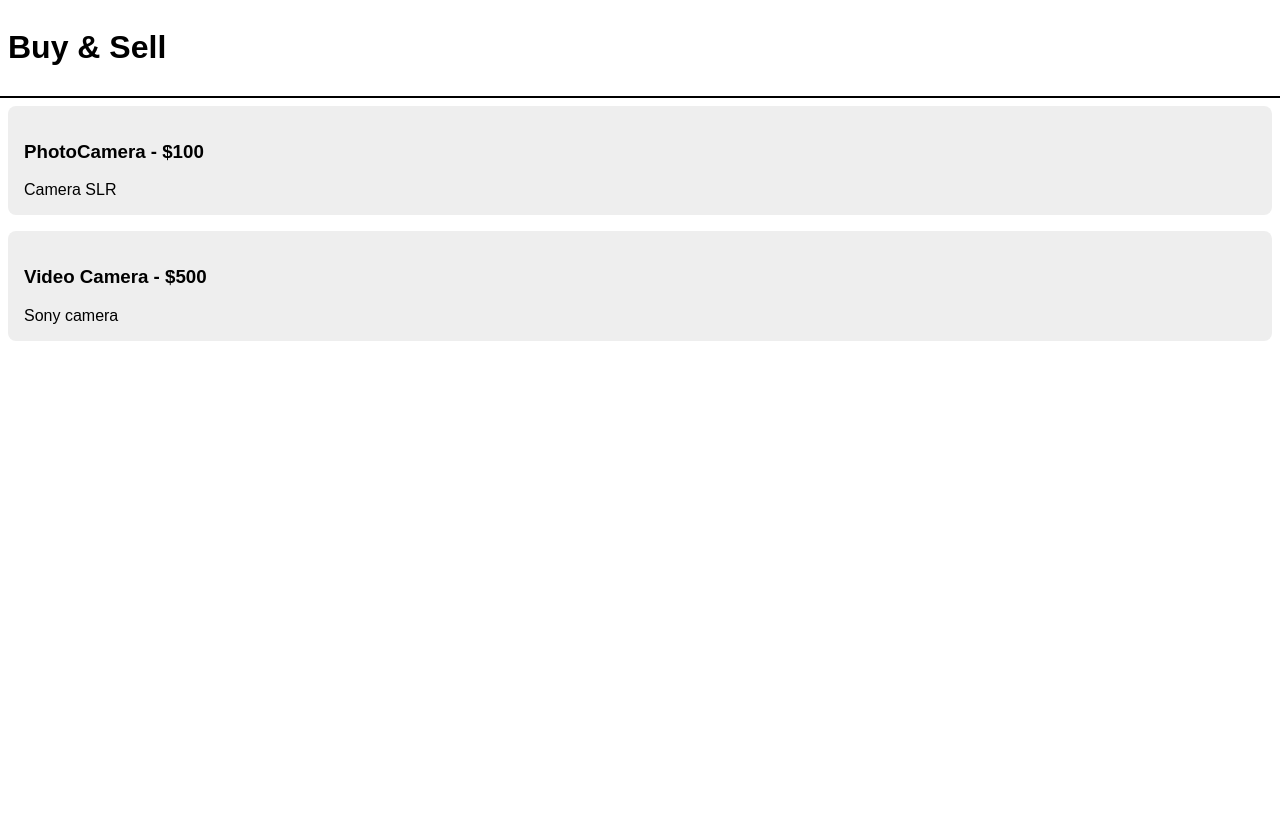
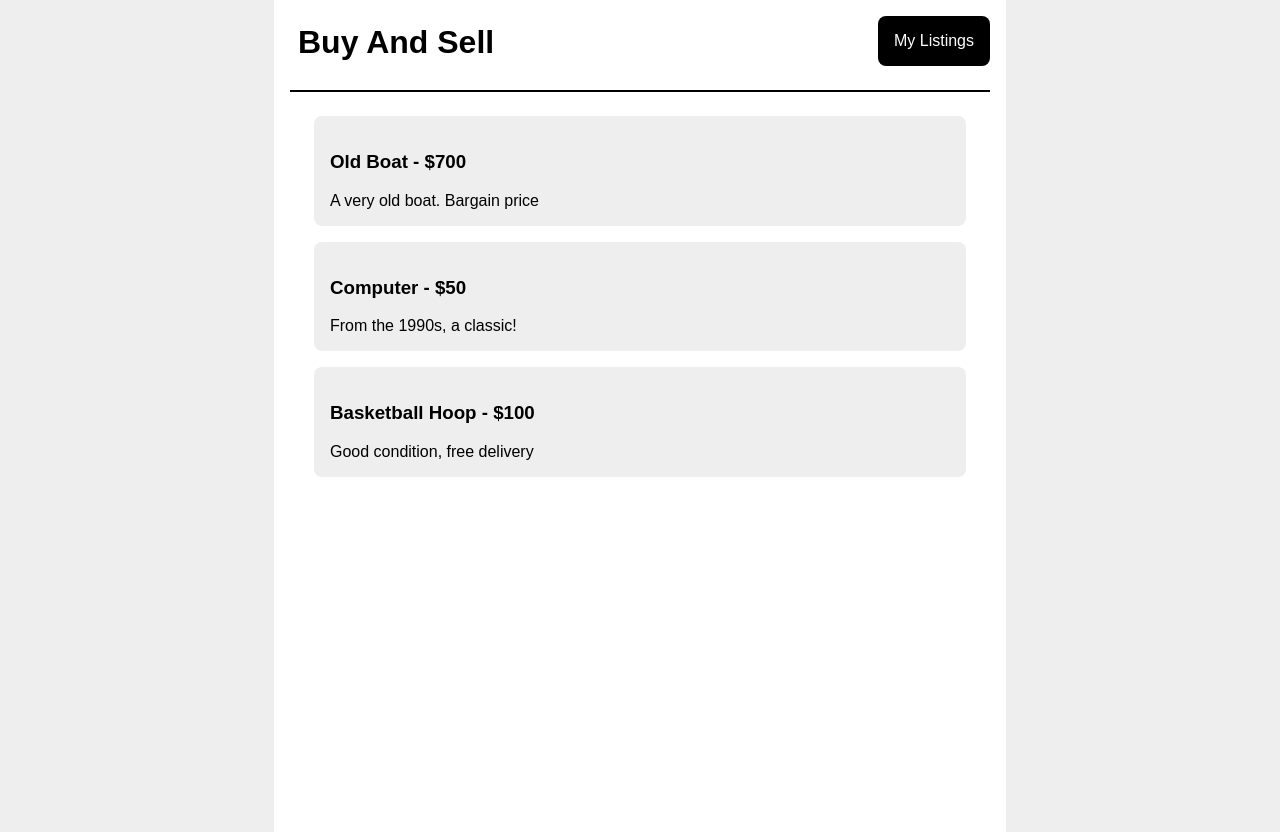
Before and after one commit to parthippkn/angular, an Angular app in the folder sample-1/: page /listings in a window 1280 px wide. Before the commit the page ends 800 px from the top, so only its background shows below. Built offline with nearby package versions, Linux system fonts and the light colour scheme.

Commit message:
Added more components

```diff
--- a/sample-1/src/app/app.component.html
+++ b/sample-1/src/app/app.component.html
@@ -1,5 +1,8 @@
-
-<div id="top-bar"><h1> {{ title }}</h1></div>
-
-
-<router-outlet></router-outlet>
+<div id="page-wrap">
+    <div id="max-width-column">
+        <app-nav-bar></app-nav-bar>
+        <div id="content-wrap">
+            <router-outlet></router-outlet>
+        </div>
+    </div>
+</div>
--- a/sample-1/src/app/contact-page/contact-page.component.html
+++ b/sample-1/src/app/contact-page/contact-page.component.html
@@ -1 +1,11 @@
-<p>contact-page works!</p>
+<div class="content-box">
+    <div>
+        Email: <input type="text" [(ngModel)]="email">
+    </div>
+    <div>
+        Message: <textarea rows="5" cols="20" [(ngModel)]="message"> </textarea>
+    </div>
+    <div>
+        <button (click)="sendMessage()">Send Message</button>
+    </div>
+</div>
--- a/sample-1/src/app/contact-page/contact-page.component.ts
+++ b/sample-1/src/app/contact-page/contact-page.component.ts
@@ -1,5 +1,7 @@
 import { Component, OnInit } from '@angular/core';
-
+import {ActivatedRoute, Route, Router} from '@angular/router';
+import { fakeListings } from '../fake-data';
+import { Listing } from '../types';
 @Component({
   selector: 'app-contact-page',
   templateUrl: './contact-page.component.html',
@@ -7,9 +9,22 @@
 })
 export class ContactPageComponent implements OnInit {
 
-  constructor() { }
+  email:string = 'seller@sellerdummy.com';
+  message:string = '';
+  listing:Listing;
+
+  constructor(private route:ActivatedRoute,
+      private router: Router
+      ) { }
 
   ngOnInit(): void {
+    const id = this.route.snapshot.paramMap.get('id');
+    this.listing = fakeListings.find(listing => listing.id === id);
+    this.message = `Hi, I am interested in "${this.listing.name}" `
+  }
+
+  sendMessage():void {
+    this.router.navigateByUrl("/listings");
   }
 
 }
--- a/sample-1/src/app/edit-listing-page/edit-listing-page.component.ts
+++ b/sample-1/src/app/edit-listing-page/edit-listing-page.component.ts
@@ -1,4 +1,7 @@
 import { Component, OnInit } from '@angular/core';
+import {Routes, RouterModule, ActivatedRoute} from '@angular/router'
+import {Listing} from '../types'
+import {fakeListings} from '../fake-data'
 
 @Component({
   selector: 'app-edit-listing-page',
@@ -7,9 +10,13 @@
 })
 export class EditListingPageComponent implements OnInit {
 
-  constructor() { }
+  listing:Listing;
+
+  constructor(private route:ActivatedRoute) { }
 
   ngOnInit(): void {
+    const id = this.route.snapshot.queryParamMap.get('id');
+    this.listing = fakeListings.find(listingObj => listingObj.id == id);
   }
 
 }
--- a/sample-1/src/app/fake-data.ts
+++ b/sample-1/src/app/fake-data.ts
@@ -1,16 +1,35 @@
 import {Listing} from './types';
 
-export const fakeListings:Listing[] = [
-    {
-        "id": "12345",
-        "name": "PhotoCamera",
-        "description": "Camera SLR",
-        "price": 100.00
-    },
-    {
-        "id": "67890",
-        "name": "Video Camera",
-        "description": "Sony camera ",
-        "price": 500.00
-    },
-]
+export const fakeListings: Listing[] = [{
+    id: '123',
+    name: 'Old Boat',
+    description: 'A very old boat. Bargain price',
+    price: 700,
+}, {
+    id: '345',
+    name: 'Computer',
+    description: 'From the 1990s, a classic!',
+    price: 50,
+}, {
+    id: '456',
+    name: 'Basketball Hoop',
+    description: 'Good condition, free delivery',
+    price: 100,
+}];
+
+export const fakeMyListings: Listing[] = [{
+    id: '789',
+    name: 'Bicycle',
+    description: 'Bright blue, very fast',
+    price: 75,
+}, {
+    id: '234',
+    name: 'Electric Guitar',
+    description: 'Needs new strings, but otherwise in very good condition',
+    price: 99,
+}, {
+    id: '987',
+    name: 'Playstation',
+    description: 'Old playstation, still works though',
+    price: 75,
+}];
--- a/sample-1/src/app/listing-detail-page/listing-detail-page.component.html
+++ b/sample-1/src/app/listing-detail-page/listing-detail-page.component.html
@@ -1 +1,8 @@
-<p>listing-detail-page works!</p>
+<div class="content-box">
+    <a routerLink="/listings"><button>Back</button></a>
+    <h2>Name: {{listing.name}} - ${{listing.price}}</h2>
+    <p>{{listing.description}}</p>
+    <p>
+        <a routerLink="/contacts/{{listing.id}}"><button>Contact Seller</button></a>
+    </p>
+</div>
--- a/sample-1/src/app/listing-detail-page/listing-detail-page.component.ts
+++ b/sample-1/src/app/listing-detail-page/listing-detail-page.component.ts
@@ -1,4 +1,7 @@
 import { Component, OnInit } from '@angular/core';
+import { ActivatedRoute } from '@angular/router';
+import { fakeListings } from '../fake-data';
+import { Listing } from '../types';
 
 @Component({
   selector: 'app-listing-detail-page',
@@ -6,10 +9,12 @@
   styleUrls: ['./listing-detail-page.component.css']
 })
 export class ListingDetailPageComponent implements OnInit {
+  listing: Listing;
 
-  constructor() { }
+  constructor( private route: ActivatedRoute) { }
 
   ngOnInit(): void {
+    const id = this.route.snapshot.paramMap.get('id');
+    this.listing = fakeListings.find(listing => listing.id === id);
   }
-
 }
--- /dev/null
+++ b/sample-1/src/app/nav-bar/nav-bar.component.html
@@ -0,0 +1,8 @@
+<div id="top-bar">
+    <a routerLink="/listings">
+        <h1 id="app-heading">Buy And Sell</h1>
+    </a>
+    <a routerLink="/my-listings">
+        <button id="my-listings-button">My Listings</button>
+    </a>
+</div>
--- /dev/null
+++ b/sample-1/src/app/nav-bar/nav-bar.component.ts
@@ -0,0 +1,15 @@
+import { Component, OnInit } from '@angular/core';
+
+@Component({
+  selector: 'app-nav-bar',
+  templateUrl: './nav-bar.component.html',
+  styleUrls: ['./nav-bar.component.css']
+})
+export class NavBarComponent implements OnInit {
+
+  constructor() { }
+
+  ngOnInit(): void {
+  }
+
+}
```
Also changed, not shown: sample-1/src/app/app.module.ts (+6 -2 lines), sample-1/src/app/nav-bar/nav-bar.component.css (added), 1 other file (tests, documents, lock files or other folders).
